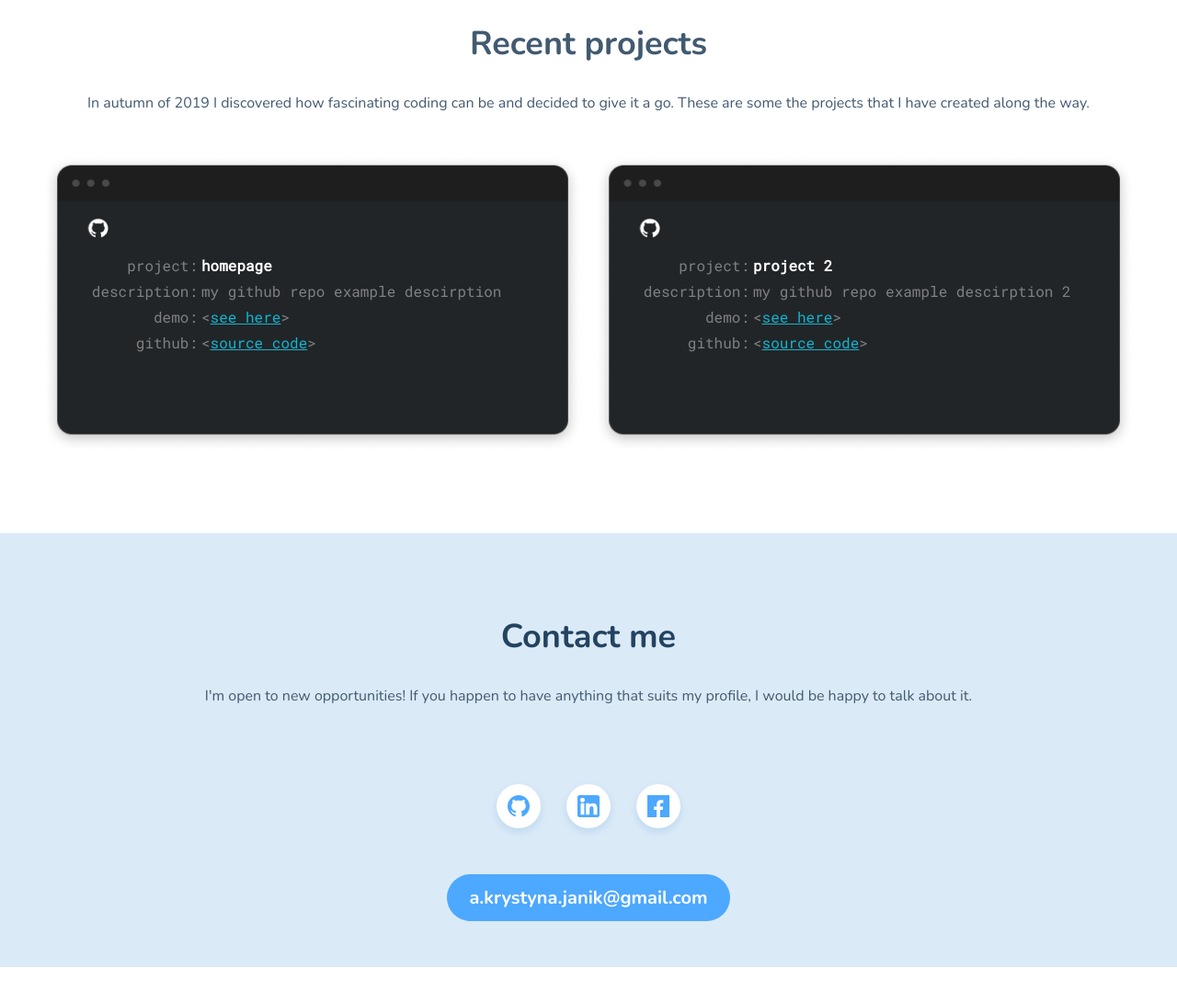
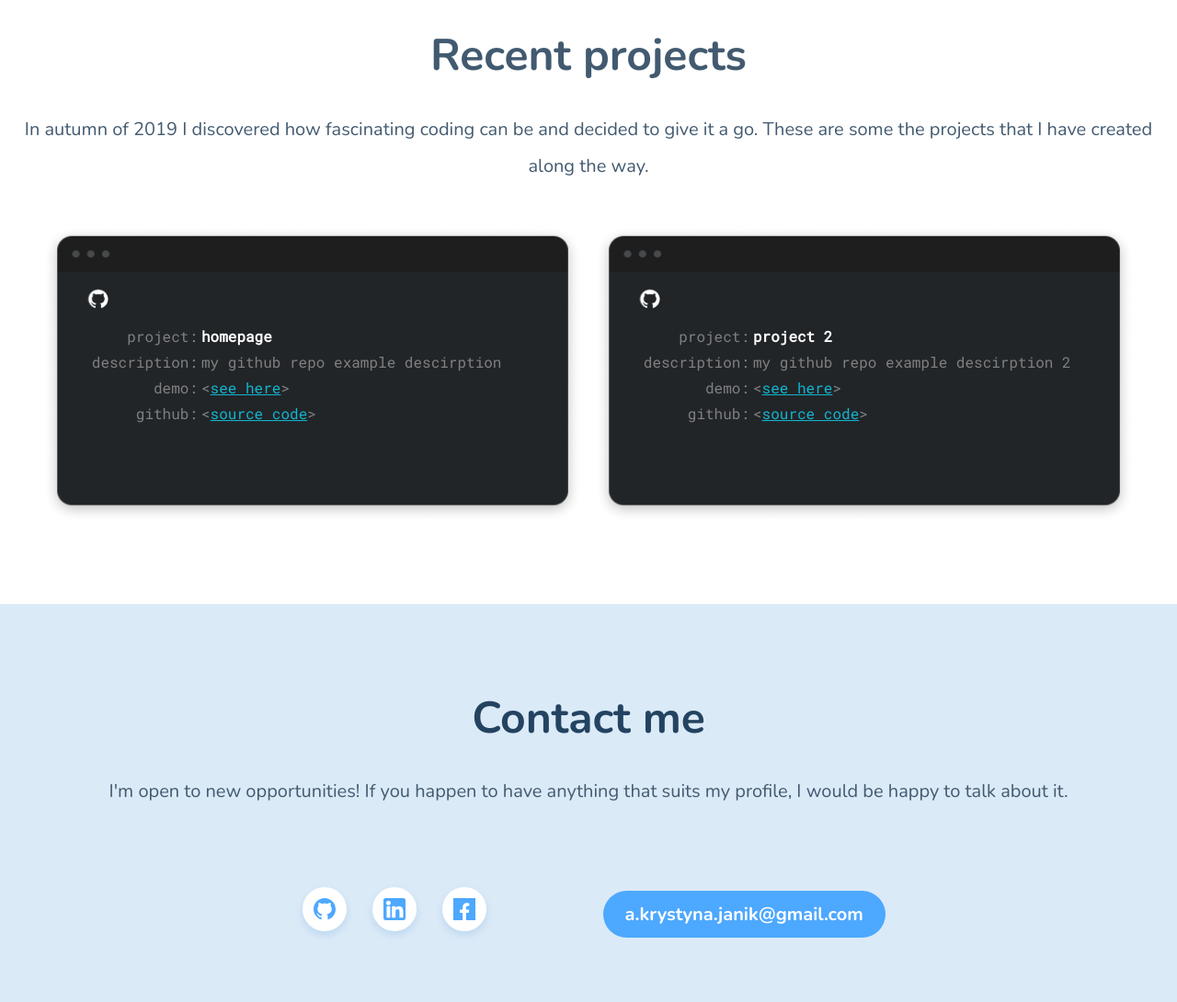
Before and after one commit to krysiajanik/krysiajanik.github.io, a website built with webpack: page src/pages/index.html in a window 1280 px wide. Shown: the part 1800-2890 px from the top of the page at 92% size. Before the commit the page ends 2852 px from the top, so only its background shows below. Built offline with nearby package versions, Linux system fonts and the light colour scheme.

Commit message:
fix: font sizes fr header and subheader for projects and contact section adjusted for desktop

```diff
--- a/src/scss/modules/contact.scss
+++ b/src/scss/modules/contact.scss
@@ -6,15 +6,27 @@
         font-size: 36px;
         line-height: 48px;
         color: #234361;
+        @media screen and (min-width: 768px) {
+            font-size: 48px;
+            line-height: 56px;
+        }
     }
     &__subheader {
         font-weight: 300;
         font-size: 16px;
         line-height: 32px;
+        @media screen and (min-width: 768px) {
+            font-size: 20px;
+            line-height: 40px;
+        }
     }
     &__social-media {
         display: block;
         padding: 64px 0;
+        @media screen and (min-width: 768px) {
+            display: inline-block;
+            margin-right: 110px;
+        }
     }
     &__button {
         background: #ffffff;
--- a/src/scss/modules/projects.scss
+++ b/src/scss/modules/projects.scss
@@ -4,12 +4,20 @@
         font-weight: bold;
         font-size: 36px;
         line-height: 48px;
+        @media screen and (min-width: 768px) {
+            font-size: 48px;
+            line-height: 56px;
+        }
     }
     &__subheader {
         font-weight: 300;
         font-size: 16px;
         line-height: 32px;
         padding: 0 16px;
+        @media screen and (min-width: 768px) {
+            font-size: 20px;
+            line-height: 40px;
+        }
     }
 
     &__grid {
@@ -43,7 +51,6 @@
             width: 588px;
             min-height: 324px;
             background-image: url(../assets/img/console-desktop.png);
-            background-repeat: no-repeat;
             background-size: 588px 324px;
             font-size: 16px;
         }
```
